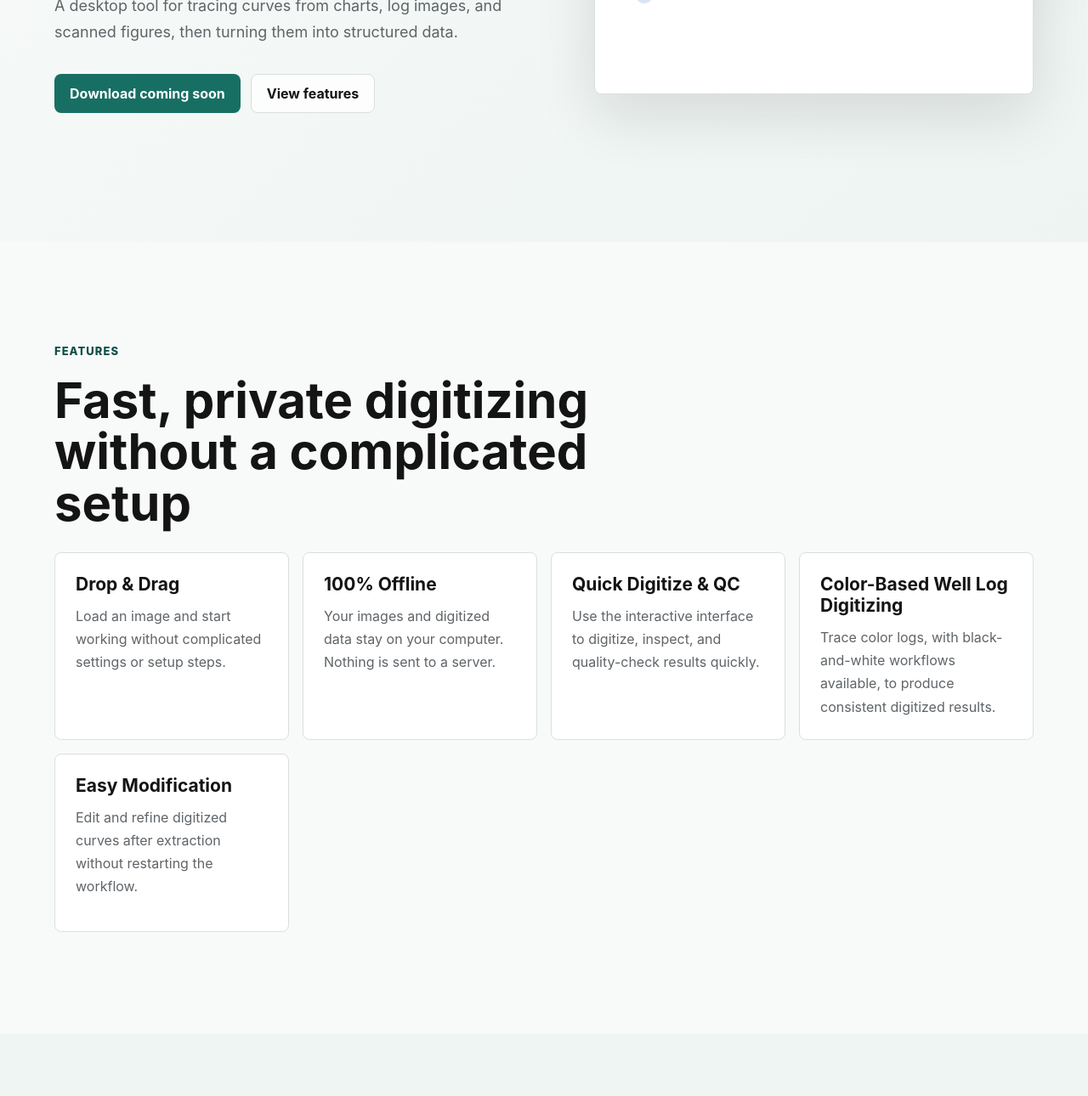
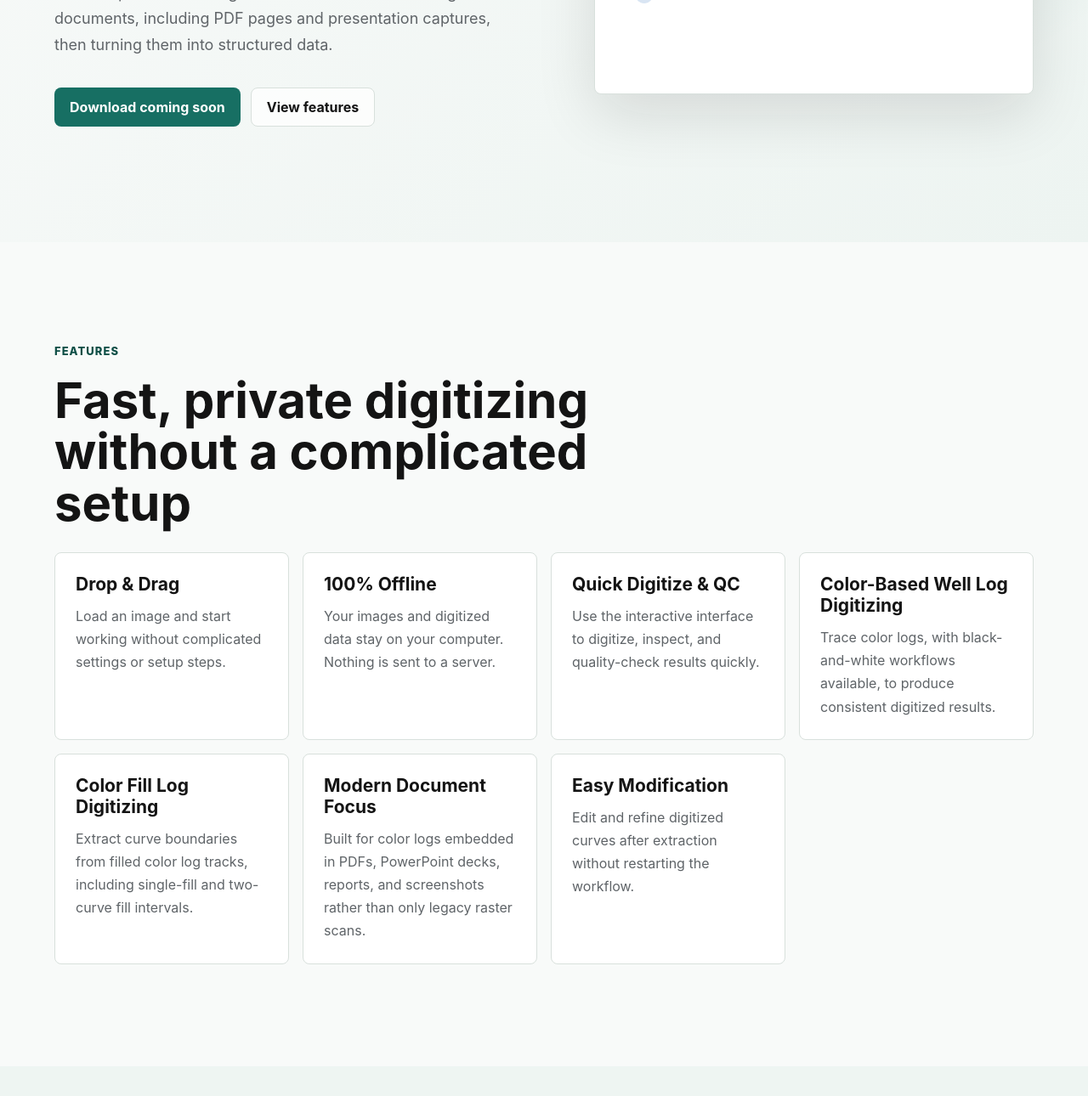
Before and after one commit to Dancingbrushlabs/curvetrace, a plain HTML site: page index.html in a window 1280 px wide. Shown: the part 515-1805 px from the top of the page at 85% size. Drawn offline with Linux system fonts and the light colour scheme.

Commit message:
Update Curve Trace homepage features

```diff
--- a/index.html
+++ b/index.html
@@ -6,7 +6,7 @@
     <title>Curve Trace</title>
     <meta
       name="description"
-      content="Curve Trace is a desktop tool for extracting curve data from chart and log images."
+      content="Curve Trace is a desktop tool for extracting curve data from modern color log documents, charts, PDFs, and presentation images."
     />
     <link rel="stylesheet" href="styles.css" />
   </head>
@@ -29,8 +29,9 @@
           <p class="eyebrow">Digitize curves from images</p>
           <h1>Curve Trace</h1>
           <p class="hero-copy">
-            A desktop tool for tracing curves from charts, log images, and
-            scanned figures, then turning them into structured data.
+            A desktop tool for tracing curves from modern color log documents,
+            including PDF pages and presentation captures, then turning them
+            into structured data.
           </p>
           <div class="hero-actions">
             <a class="button primary" href="#download">Download coming soon</a>
@@ -80,6 +81,14 @@
             <p>Trace color logs, with black-and-white workflows available, to produce consistent digitized results.</p>
           </article>
           <article class="card">
+            <h3>Color Fill Log Digitizing</h3>
+            <p>Extract curve boundaries from filled color log tracks, including single-fill and two-curve fill intervals.</p>
+          </article>
+          <article class="card">
+            <h3>Modern Document Focus</h3>
+            <p>Built for color logs embedded in PDFs, PowerPoint decks, reports, and screenshots rather than only legacy raster scans.</p>
+          </article>
+          <article class="card">
             <h3>Easy Modification</h3>
             <p>Edit and refine digitized curves after extraction without restarting the workflow.</p>
           </article>
@@ -94,7 +103,7 @@
         <ol class="steps">
           <li>Import an image file or clipboard capture.</li>
           <li>Define the region of interest and axis references.</li>
-          <li>Adjust curve color and masks to guide the trace.</li>
+          <li>Adjust curve color, fill direction, and masks to guide the trace.</li>
           <li>Review the result and export the data file.</li>
         </ol>
       </section>
```
